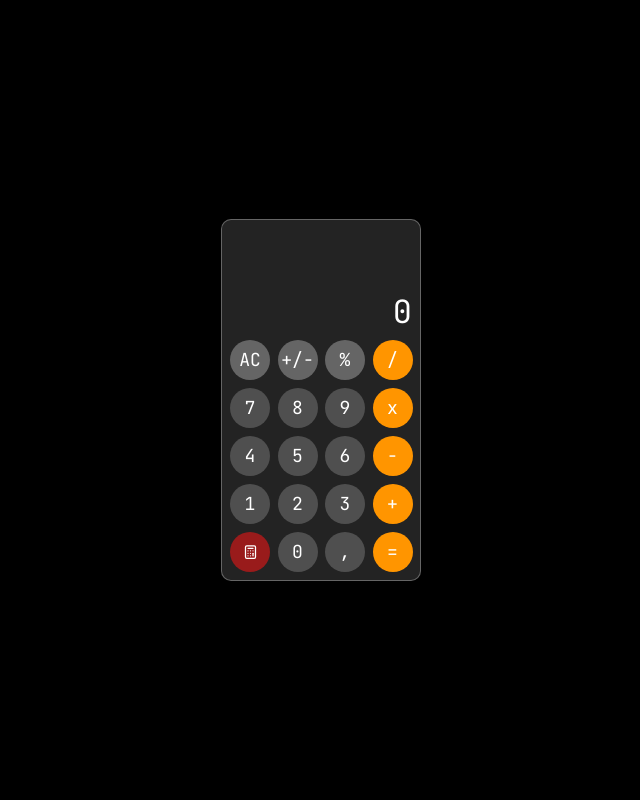
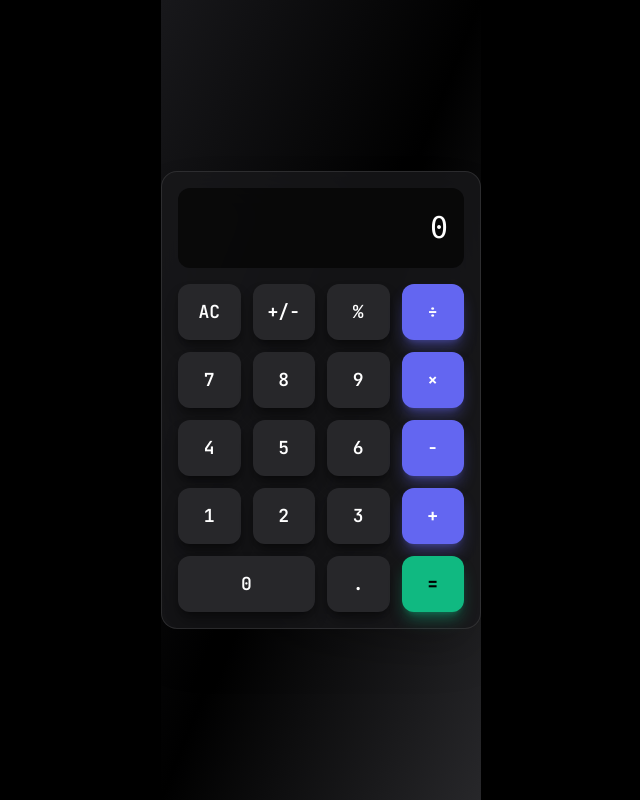
Before and after one commit to BiellSouza/Portfolio-Front, a React (Vite) app: page /estudos in a window 1280 px wide. Shown: the whole page, without its empty margins (319-959 px from the left). Built offline with nearby package versions, Linux system fonts and the light colour scheme.

Commit message:
fix: Calculadora feita sozinho (lógica)

```diff
--- a/src/pages/estudos/Estudos.jsx
+++ b/src/pages/estudos/Estudos.jsx
@@ -3,200 +3,189 @@ import { Calculator } from 'lucide-react'
 
 function Estudos() {
   // Lógica da Calculadora
-  const [numberatual, setNumberAtual] = useState(0)
-  const [firstNum, setFirstNumb] = useState()
+
+  // constantes (variáveis) da calculadora
+  const [num, setNum] = useState(0)
   const [operator, setOperator] = useState('')
+  const [oldNum, setOldNum] = useState('')
 
+  // funções da Calculadora
+
+  //---- Pegar número clicado
   function inputNumber(e) {
-    var input = e.target.value
-    if (numberatual === 0) {
-      setNumberAtual(input)
+    var escolha = e.target.value
+
+    if (num === 0) {
+      setNum(escolha)
     } else {
-      setNumberAtual(numberatual + input)
+      setNum(num + escolha)
     }
   }
 
-  function porcentage() {
-    setNumberAtual(numberatual / 100)
+  //---- Resetar numero clicado
+  function reset() {
+    setNum(0)
   }
 
-  function resetInput() {
-    setNumberAtual(0)
+  // ---- Procentagem
+  function porcentagem() {
+    setNum(num / 100)
   }
 
-  function sign() {
-    setNumberAtual(-numberatual)
+  // ---- Inverte sinal
+  function signal() {
+    setNum(-num)
   }
 
+  // ---- Realiza operações
   function operatorHandle(e) {
     var operatorInput = e.target.value
+    setOldNum(num)
+    setNum(0)
     setOperator(operatorInput)
-    setFirstNumb(numberatual)
-    setNumberAtual(0)
   }
 
+  // --- Calcular
   function calculate() {
-    // console.log('calculou!')
-    // console.log(operator)
-    // console.log(numberatual)
-    // console.log(firstNum)
     if (operator === '/') {
-      setNumberAtual(parseFloat(firstNum) / parseFloat(numberatual))
+      setNum(oldNum / num)
     } else if (operator === 'x') {
-      setNumberAtual(parseFloat(firstNum) * parseFloat(numberatual))
+      setNum(oldNum * num)
     } else if (operator === '-') {
-      setNumberAtual(parseFloat(firstNum) - parseFloat(numberatual))
+      setNum(oldNum - num)
     } else if (operator === '+') {
-      setNumberAtual(parseFloat(firstNum) + parseFloat(numberatual))
+      setNum(parseFloat(oldNum) + parseFloat(num))
     }
   }
 
   // Ui da Calculadora
   return (
     <div className="h-screen w-full flex justify-center items-center">
-      <div className="flex flex-col max-w-[200px] overflow-hidden bg-[#232323] p-2 rounded-[10px] border border-white/30">
-        <div className="h-28">
-          <h1 className="text-white pb-1 text-[32px] h-full flex justify-end items-end">
-            {numberatual}
-          </h1>
+      <div className="min-h-screen flex items-center justify-center bg-gradient-to-br from-zinc-900 via-black to-zinc-800">
+        <div className="w-80 rounded-2xl bg-zinc-900/80 backdrop-blur-xl border border-white/10 shadow-2xl p-4">
+          {/* Display */}
+          <div className="mb-4 h-20 overflow-hidden rounded-xl bg-black/60 px-4 flex items-center justify-end">
+            <span className="text-3xl font-mono text-white select-none">
+              {num}
+            </span>
           </div>
-        <div className="text-white w-fit grid grid-cols-4 gap-2">
+
+          {/* Botões */}
+          <div className="grid grid-cols-4 gap-3">
+            {/* Linha 1 */}
             <button
-            onClick={resetInput}
-            className="h-10 w-10 rounded-full text-lg bg-white/30"
+              onClick={reset}
+              className=" h-14 rounded-xl bg-zinc-800 text-white text-lg font-semibold shadow-lg shadow-black/40 hover:bg-zinc-700 transition active:scale-95 active:shadow-inner"
             >
               AC
             </button>
+
             <button
-            onClick={sign}
-            className="h-10 w-10 rounded-full text-lg bg-white/30"
+              onClick={signal}
+              className=" h-14 rounded-xl bg-zinc-800 text-white text-lg font-semibold shadow-lg shadow-black/40 hover:bg-zinc-700 transition active:scale-95 active:shadow-inner"
             >
               +/-
             </button>
+
             <button
-            onClick={porcentage}
-            className="h-10 w-10 rounded-full text-lg bg-white/30"
+              onClick={porcentagem}
+              className="h-14 rounded-xl bg-zinc-800 text-white text-lg font-semibold shadow-lg shadow-black/40 hover:bg-zinc-700 transition active:scale-95 active:shadow-inner"
             >
               %
             </button>
+
             <button
               onClick={operatorHandle}
-            value={'/'}
-            className="h-10 w-10 rounded-full text-lg bg-[#FF9500]"
+              value="/"
+              className="h-14 rounded-xl bg-indigo-500 text-white text-lg font-semibold shadow-lg shadow-indigo-500/40 hover:bg-indigo-400 transition active:scale-95 active:shadow-inner"
             >
-            /
+              ÷
+            </button>
+
+            {/* Linha 2 */}
+            {['7', '8', '9'].map((n) => (
+              <button
+                key={n}
+                value={n}
+                onClick={inputNumber}
+                className="h-14 rounded-xl bg-zinc-800 text-white text-lg font-semibold shadow-lg shadow-black/40 hover:bg-zinc-700 transition active:scale-95 active:shadow-inner"
+              >
+                {n}
+              </button>
+            ))}
+
+            <button
+              onClick={operatorHandle}
+              value="x"
+              className="h-14 rounded-xl bg-indigo-500 text-white text-lg font-semibold shadow-lg shadow-indigo-500/40 hover:bg-indigo-400 transition active:scale-95 active:shadow-inner"
+            >
+              ×
+            </button>
+
+            {/* Linha 3 */}
+            {['4', '5', '6'].map((n) => (
+              <button
+                key={n}
+                value={n}
+                onClick={inputNumber}
+                className="h-14 rounded-xl bg-zinc-800 text-white text-lg font-semibold shadow-lg shadow-black/40 hover:bg-zinc-700 transition active:scale-95 active:shadow-inner"
+              >
+                {n}
+              </button>
+            ))}
+
+            <button
+              onClick={operatorHandle}
+              value="-"
+              className="h-14 rounded-xl bg-indigo-500 text-white text-lg font-semibold shadow-lg shadow-indigo-500/40 hover:bg-indigo-400 transition active:scale-95 active:shadow-inner"
+            >
+              −
+            </button>
+
+            {/* Linha 4 */}
+            {['1', '2', '3'].map((n) => (
+              <button
+                key={n}
+                value={n}
+                onClick={inputNumber}
+                className="h-14 rounded-xl bg-zinc-800 text-white text-lg font-semibold shadow-lg shadow-black/40 hover:bg-zinc-700 transition active:scale-95 active:shadow-inner"
+              >
+                {n}
+              </button>
+            ))}
+
+            <button
+              onClick={operatorHandle}
+              value="+"
+              className="h-14 rounded-xl bg-indigo-500 text-white text-lg font-semibold shadow-lg shadow-indigo-500/40 hover:bg-indigo-400 transition active:scale-95 active:shadow-inner"
+            >
+              +
+            </button>
+
+            {/* Linha 5 */}
+            <button
+              value={0}
+              onClick={inputNumber}
+              className="col-span-2 h-14 rounded-xl bg-zinc-800 text-white text-lg font-semibold shadow-lg shadow-black/40 hover:bg-zinc-700 transition active:scale-95 active:shadow-inner"
+            >
+              0
             </button>
 
             <button
               onClick={inputNumber}
-            value={7}
-            className="h-10 w-10 rounded-full text-lg bg-white/20"
+              value="."
+              className="h-14 rounded-xl bg-zinc-800 text-white text-lg font-semibold shadow-lg shadow-black/40 hover:bg-zinc-700 transition active:scale-95 active:shadow-inner"
             >
-            7
-          </button>
-          <button
-            onClick={inputNumber}
-            value={8}
-            className="h-10 w-10 rounded-full text-lg bg-white/20"
-          >
-            8
-          </button>
-          <button
-            onClick={inputNumber}
-            value={9}
-            className="h-10 w-10 rounded-full text-lg bg-white/20"
-          >
-            9
-          </button>
-          <button
-            onClick={operatorHandle}
-            value={'x'}
-            className="h-10 w-10 rounded-full text-lg bg-[#FF9500]"
-          >
-            x
+              .
             </button>
 
             <button
-            onClick={inputNumber}
-            value={4}
-            className="h-10 w-10 rounded-full text-lg bg-white/20"
-          >
-            4
-          </button>
-          <button
-            onClick={inputNumber}
-            value={5}
-            className="h-10 w-10 rounded-full text-lg bg-white/20"
-          >
-            5
-          </button>
-          <button
-            onClick={inputNumber}
-            value={6}
-            className="h-10 w-10 rounded-full text-lg bg-white/20"
-          >
-            6
-          </button>
-          <button
-            onClick={operatorHandle}
-            value={'-'}
-            className="h-10 w-10 rounded-full text-lg bg-[#FF9500]"
-          >
-            -
-          </button>
-
-          <button
-            onClick={inputNumber}
-            value={1}
-            className="h-10 w-10 rounded-full text-lg bg-white/20"
-          >
-            1
-          </button>
-          <button
-            onClick={inputNumber}
-            value={2}
-            className="h-10 w-10 rounded-full text-lg bg-white/20"
-          >
-            2
-          </button>
-          <button
-            onClick={inputNumber}
-            value={3}
-            className="h-10 w-10 rounded-full text-lg bg-white/20"
-          >
-            3
-          </button>
-          <button
-            onClick={operatorHandle}
-            value="+"
-            className="h-10 w-10 rounded-full text-lg bg-[#FF9500]"
-          >
-            +
-          </button>
-
-          <button className="h-10 w-10 rounded-full text-lg bg-red-800 flex justify-center items-center">
-            <Calculator width={15} />
-          </button>
-          <button
-            onClick={inputNumber}
-            value={0}
-            className="h-10 w-10 rounded-full text-lg bg-white/20"
-          >
-            0
-          </button>
-          <button
-            onClick={inputNumber}
-            value={'.'}
-            className="h-10 w-10 rounded-full text-lg bg-white/20"
-          >
-            ,
-          </button>
-          <button
               onClick={calculate}
-            className="h-10 w-10 rounded-full text-lg bg-[#FF9500]"
+              className="h-14 rounded-xl bg-emerald-500 text-black text-lg font-bold shadow-lg shadow-emerald-500/40 hover:bg-emerald-400 transitio active:scale-95 active:shadow-inner"
             >
               =
             </button>
+          </div>
         </div>
       </div>
     </div>
```
Lines whose indentation alone changed are shown as unchanged.
